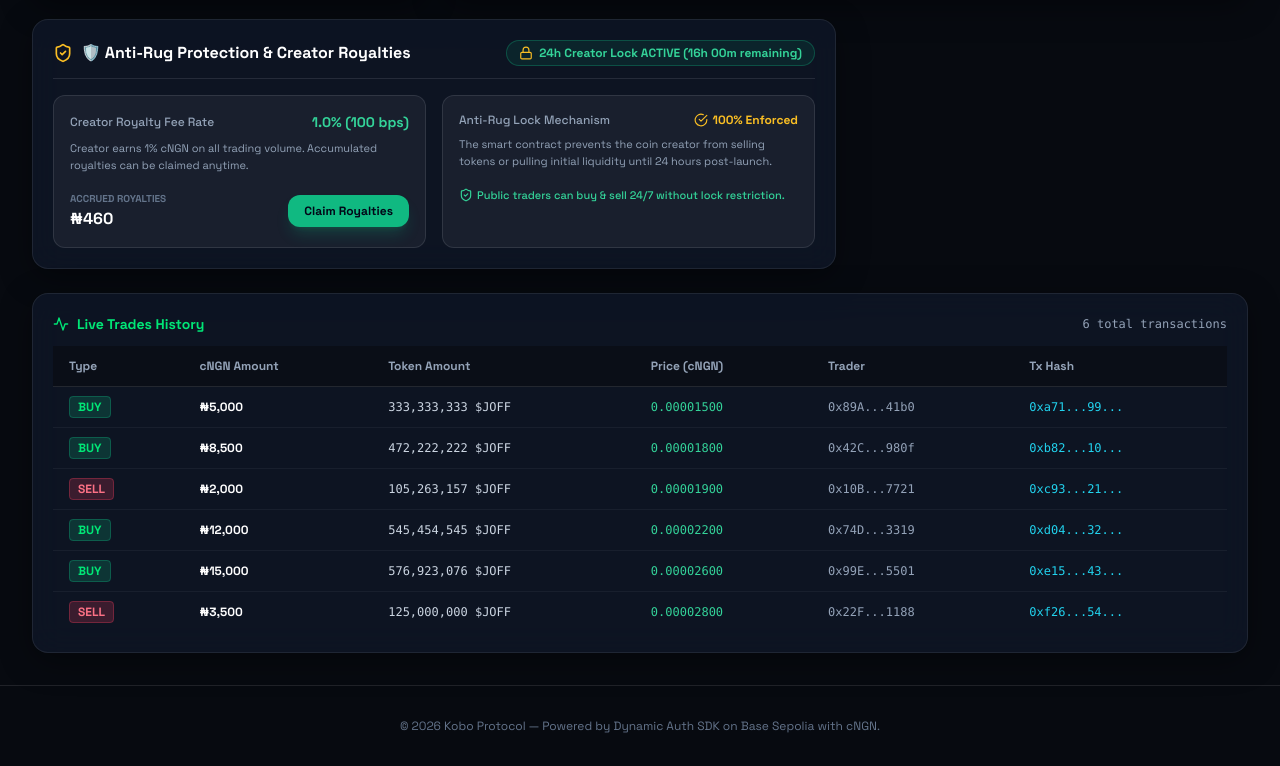
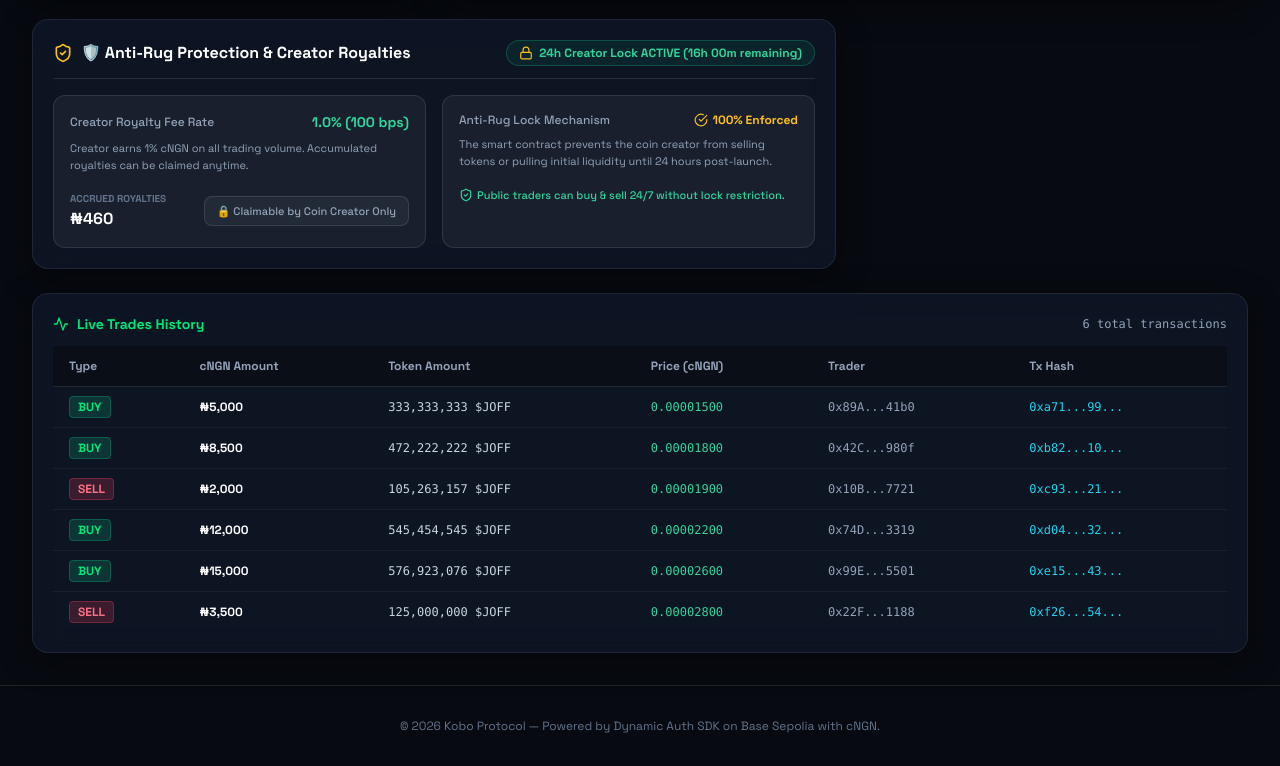
Before and after one commit to Laegend14/kobo-launchpad, a Next.js app in the folder frontend/: page /token/0x9EB4d17b401AC28024ee557D5D1947cF0Ddcd301 in a window 1280 px wide. Shown: the part 1617-2383 px from the top of the page. Built offline with nearby package versions, Linux system fonts and the light colour scheme; no server answers.

Commit message:
feat: restrict claim royalties button exclusively to coin creator wallet

```diff
--- a/frontend/src/app/token/[address]/page.tsx
+++ b/frontend/src/app/token/[address]/page.tsx
@@ -15,7 +15,7 @@ import { useAuth } from '@/context/AuthContext';
 export default function TokenDetailPage() {
   const params = useParams();
   const addressParam = (params.address as string) || '';
-  const { tokens, getTokenMetrics, getTokenTrades, claimCreatorFees } = useAuth();
+  const { tokens, walletAddress, getTokenMetrics, getTokenTrades, claimCreatorFees } = useAuth();
 
   const token = tokens.find(
     t => t.address.toLowerCase() === addressParam.toLowerCase()
@@ -23,6 +23,16 @@ export default function TokenDetailPage() {
 
   const metrics = getTokenMetrics(token.address);
   const trades = getTokenTrades(token.address);
+
+  const isCreator = Boolean(
+    walletAddress &&
+    token.creator_wallet &&
+    (
+      walletAddress.toLowerCase() === token.creator_wallet.toLowerCase() ||
+      token.creator_wallet.toLowerCase().includes(walletAddress.toLowerCase().substring(0, 6)) ||
+      walletAddress.toLowerCase().includes(token.creator_wallet.toLowerCase().replace('...', ''))
+    )
+  );
 
   const totalVol = metrics.buyVolume24hCngn + metrics.sellVolume24hCngn || 1;
   const buyRatio = Math.round((metrics.buyVolume24hCngn / totalVol) * 100);
@@ -375,15 +385,21 @@ export default function TokenDetailPage() {
                   <span className="text-[10px] text-slate-500 uppercase font-bold block">Accrued Royalties</span>
                   <span className="font-bold text-white text-base">{metrics.formattedCreatorFees}</span>
                 </div>
+                {isCreator ? (
                   <button
                     onClick={() => {
                       const res = claimCreatorFees(token.address);
                       alert(`Claimed ₦${res.claimedAmount.toLocaleString()} cNGN in creator fees!`);
                     }}
-                  className="px-4 py-2 rounded-xl bg-emerald-500 hover:bg-emerald-400 text-slate-950 font-bold text-xs shadow-lg shadow-emerald-500/20 transition-all cursor-pointer"
+                    className="px-4 py-2 rounded-xl bg-emerald-500 hover:bg-emerald-400 text-slate-950 font-bold text-xs shadow-lg shadow-emerald-500/20 transition-all cursor-pointer flex items-center space-x-1"
                   >
-                  Claim Royalties
+                    <span>Claim Royalties</span>
                   </button>
+                ) : (
+                  <span className="px-3 py-1.5 rounded-lg bg-white/5 border border-white/10 text-slate-400 text-[11px] font-medium">
+                    🔒 Claimable by Coin Creator Only
+                  </span>
+                )}
               </div>
             </div>
 
```
Lines whose indentation alone changed are shown as unchanged.
